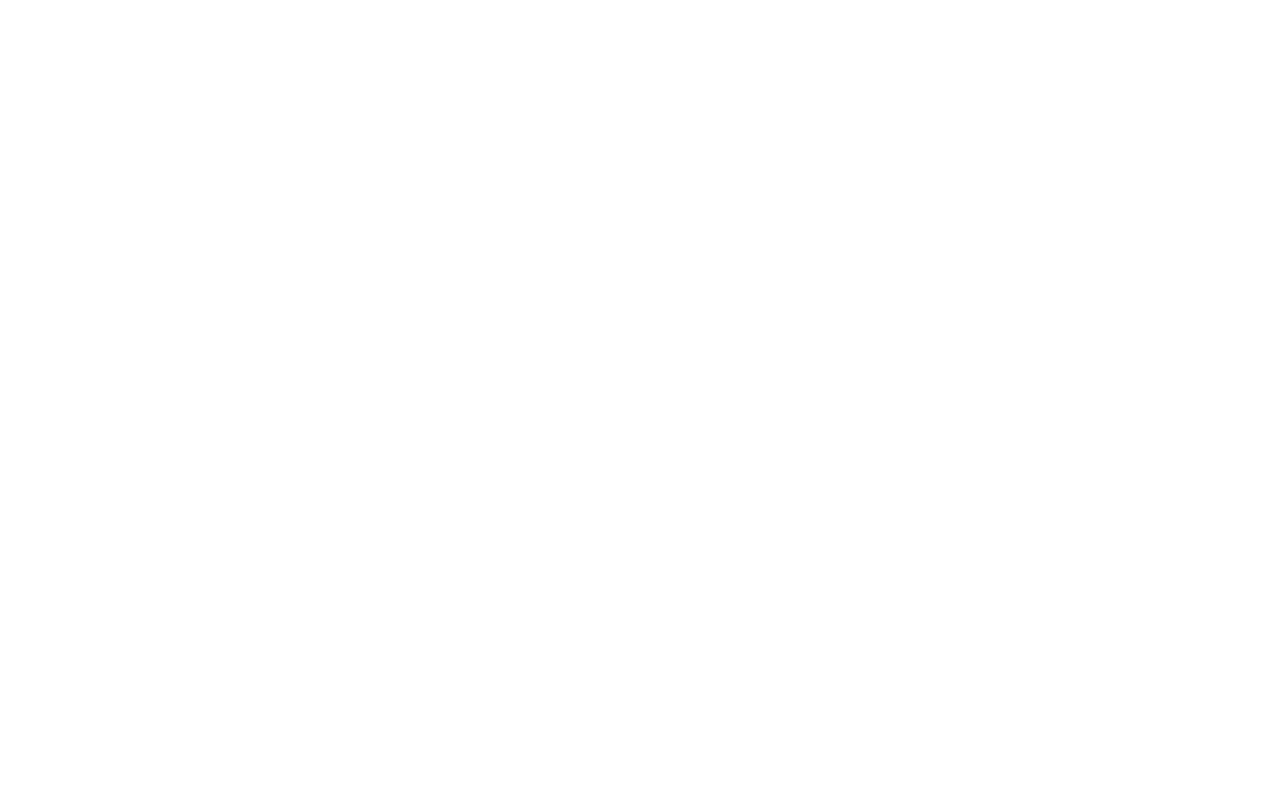
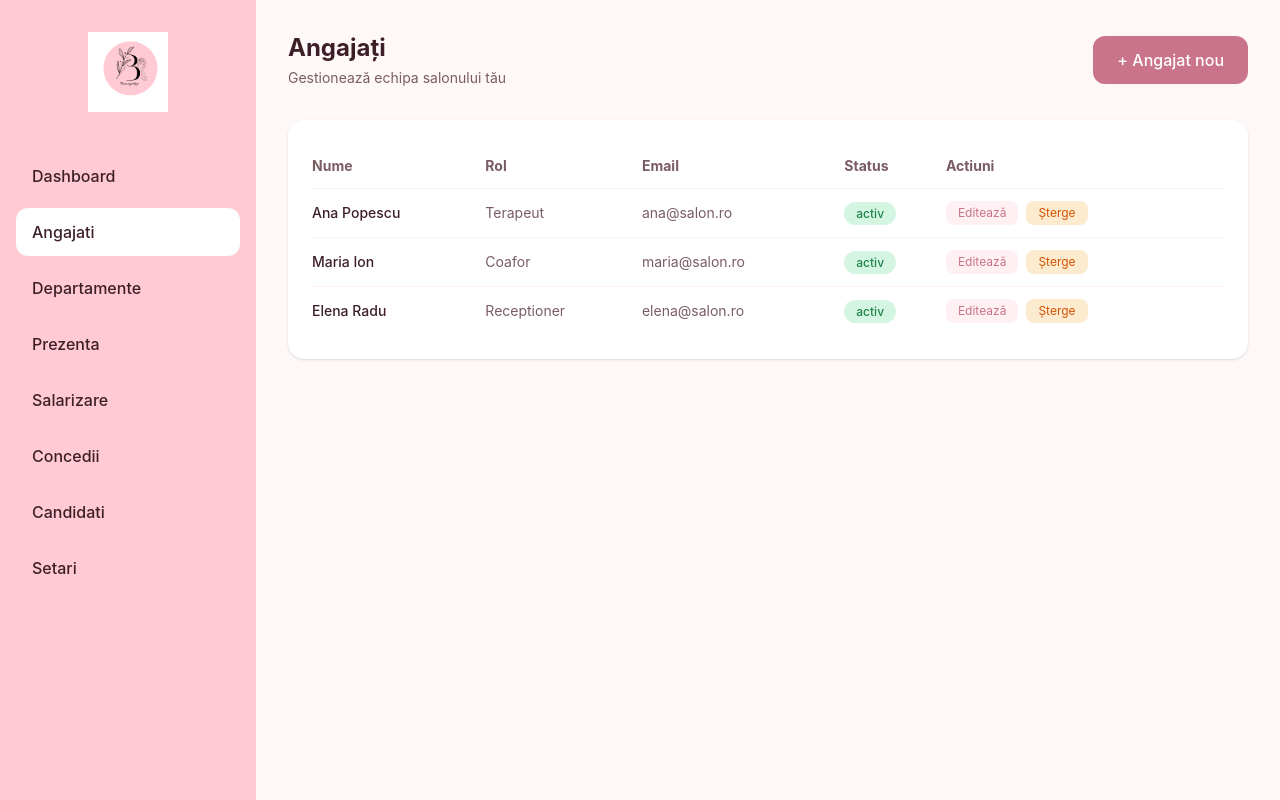
Before and after one commit to Carolina-star30/BeautyApp, a React (Vite) app in the folder beautyapp-frontend/: page /angajati in a window 1280 px wide. Before the commit this address had no page. Built offline with nearby package versions, Linux system fonts and the light colour scheme.

Commit message:
pagina navigare angajati

```diff
--- a/beautyapp-frontend/src/App.jsx
+++ b/beautyapp-frontend/src/App.jsx
@@ -1,13 +1,71 @@
-import { BrowserRouter, Routes, Route } from 'react-router-dom'
+import { BrowserRouter, Routes, Route, useNavigate, useLocation } from 'react-router-dom'
 import Login from './pages/Login'
-import Dashboard from './pages/Dashboard'
+import Angajati from './pages/Angajati'
+import logo from './assets/logo.png'
+
+const menuItems = [
+  { label: 'Dashboard', path: '/dashboard' },
+  { label: 'Angajati', path: '/angajati' },
+  { label: 'Departamente', path: '/departamente' },
+  { label: 'Prezenta', path: '/prezenta' },
+  { label: 'Salarizare', path: '/salarizare' },
+  { label: 'Concedii', path: '/concedii' },
+  { label: 'Candidati', path: '/candidati' },
+  { label: 'Setari', path: '/setari' },
+]
+
+function Layout({ children }) {
+  const navigate = useNavigate()
+  const location = useLocation()
+
+  return (
+    <div className="min-h-screen flex" style={{backgroundColor: '#fff8f9'}}>
+      {/* Sidebar */}
+      <div className="w-64 min-h-screen flex flex-col py-8 px-4" style={{backgroundColor: '#ffcad4'}}>
+        <div className="flex justify-center mb-10">
+          <img src={logo} alt="BeautyApp" className="w-20" />
+        </div>
+        <nav className="flex flex-col gap-2">
+          {menuItems.map((item) => (
+            <button
+              key={item.label}
+              onClick={() => navigate(item.path)}
+              className="text-left px-4 py-3 rounded-xl font-medium transition-all"
+              style={{
+                color: '#3d1f28',
+                backgroundColor: location.pathname === item.path ? 'white' : 'transparent'
+              }}
+            >
+              {item.label}
+            </button>
+          ))}
+        </nav>
+      </div>
+
+      {/* Continut */}
+      <div className="flex-1">
+        {children}
+      </div>
+    </div>
+  )
+}
+
+function Dashboard() {
+  return (
+    <div className="p-8">
+      <h1 className="text-2xl font-bold mb-2" style={{color: '#3d1f28'}}>Buna ziua! 👋</h1>
+      <p style={{color: '#7a5c63'}}>Iata un sumar al activitatii salonului tau</p>
+    </div>
+  )
+}
 
 function App() {
   return (
     <BrowserRouter>
       <Routes>
         <Route path="/" element={<Login />} />
-        <Route path="/dashboard" element={<Dashboard />} />
+        <Route path="/dashboard" element={<Layout><Dashboard /></Layout>} />
+        <Route path="/angajati" element={<Layout><Angajati /></Layout>} />
       </Routes>
     </BrowserRouter>
   )
--- /dev/null
+++ b/beautyapp-frontend/src/pages/angajati.jsx
@@ -0,0 +1,67 @@
+function Angajati() {
+  return (
+    <div className="flex-1 p-8" style={{backgroundColor: '#fff8f9'}}>
+      <div className="flex justify-between items-center mb-8">
+        <div>
+          <h1 className="text-2xl font-bold" style={{color: '#3d1f28'}}>
+            Angajați
+          </h1>
+          <p className="text-sm mt-1" style={{color: '#7a5c63'}}>
+            Gestionează echipa salonului tău
+          </p>
+        </div>
+        <button
+          className="px-6 py-3 rounded-xl text-white font-medium"
+          style={{backgroundColor: '#c9748a'}}
+        >
+          + Angajat nou
+        </button>
+      </div>
+
+      <div className="bg-white rounded-2xl shadow-sm p-6">
+        <table className="w-full text-sm">
+          <thead>
+            <tr style={{color: '#7a5c63'}}>
+              <th className="text-left py-3">Nume</th>
+              <th className="text-left py-3">Rol</th>
+              <th className="text-left py-3">Email</th>
+              <th className="text-left py-3">Status</th>
+              <th className="text-left py-3">Actiuni</th>
+            </tr>
+          </thead>
+          <tbody>
+            {[
+              { id: 1, nume: 'Ana Popescu', rol: 'Terapeut', email: 'ana@salon.ro', status: 'activ' },
+              { id: 2, nume: 'Maria Ion', rol: 'Coafor', email: 'maria@salon.ro', status: 'activ' },
+              { id: 3, nume: 'Elena Radu', rol: 'Receptioner', email: 'elena@salon.ro', status: 'activ' },
+            ].map((a) => (
+              <tr key={a.id} className="border-t" style={{borderColor: '#fff0f3'}}>
+                <td className="py-3 font-medium" style={{color: '#3d1f28'}}>{a.nume}</td>
+                <td className="py-3" style={{color: '#7a5c63'}}>{a.rol}</td>
+                <td className="py-3" style={{color: '#7a5c63'}}>{a.email}</td>
+                <td className="py-3">
+                  <span className="px-3 py-1 rounded-full text-xs font-medium"
+                    style={{backgroundColor: '#d5f5e3', color: '#1e8449'}}>
+                    {a.status}
+                  </span>
+                </td>
+                <td className="py-3">
+                  <button className="text-xs px-3 py-1 rounded-lg mr-2"
+                    style={{backgroundColor: '#fff0f3', color: '#c9748a'}}>
+                    Editează
+                  </button>
+                  <button className="text-xs px-3 py-1 rounded-lg"
+                    style={{backgroundColor: '#fdebd0', color: '#d35400'}}>
+                    Șterge
+                  </button>
+                </td>
+              </tr>
+            ))}
+          </tbody>
+        </table>
+      </div>
+    </div>
+  )
+}
+
+export default Angajati
```
